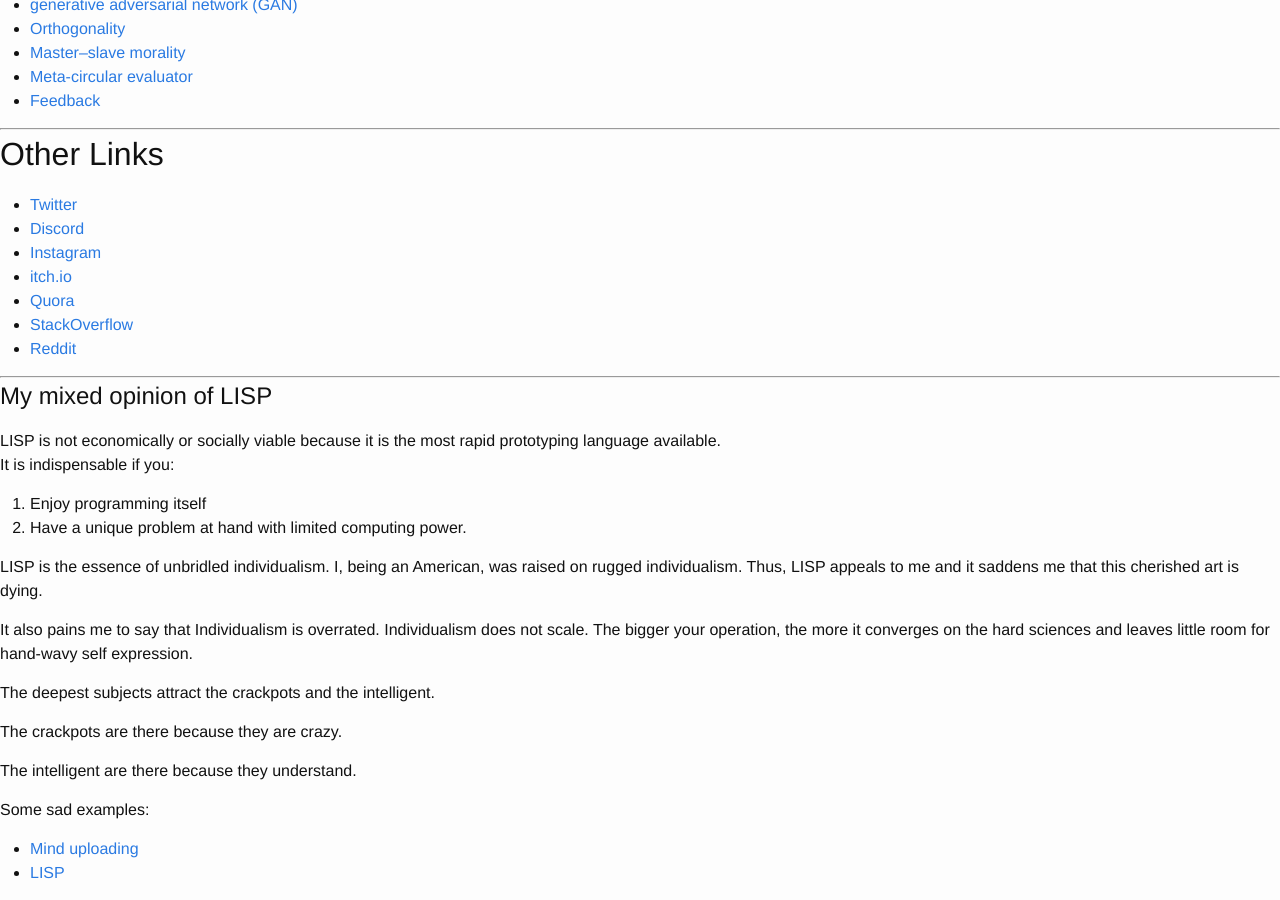
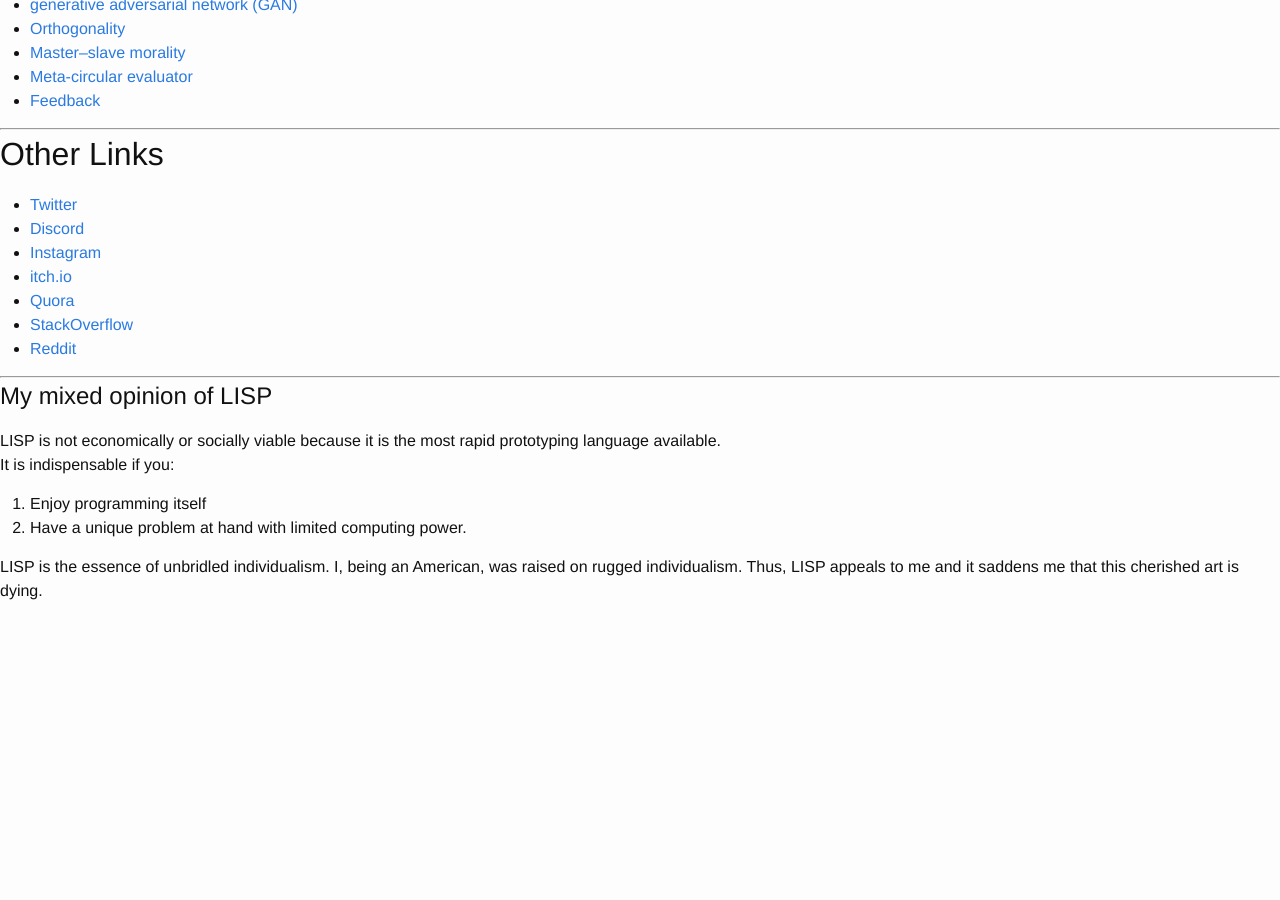
Before and after one commit to gregcman/gregcman.github.io, a Jekyll site: the page built from index.md, in a window 1280 px wide and 900 px high, scrolled down 5277 px. Built offline with Jekyll 4.4.1, drawn with Linux system fonts in a browser that asks for light colours; after the commit the page ends 5895 px from its top, so only the background shows below that.

Commit message:
Take out a part

```diff
--- a/index.md
+++ b/index.md
@@ -255,15 +255,3 @@ It is indispensable if you:
 
 LISP is the essence of unbridled individualism.
 I, being an American, was raised on rugged individualism. Thus, LISP appeals to me and it saddens me that this cherished art is dying.
-
-It also pains me to say that Individualism is overrated. Individualism does not scale. The bigger your operation, the more it converges on the hard sciences and leaves little room for hand-wavy self expression.
-
-The deepest subjects attract the crackpots and the intelligent.
-
-The crackpots are there because they are crazy.
-
-The intelligent are there because they understand.
-
-Some sad examples:
-- [Mind uploading](https://en.wikipedia.org/wiki/Mind_uploading)
-- [LISP](https://en.wikipedia.org/wiki/Lisp_(programming_language))
```
